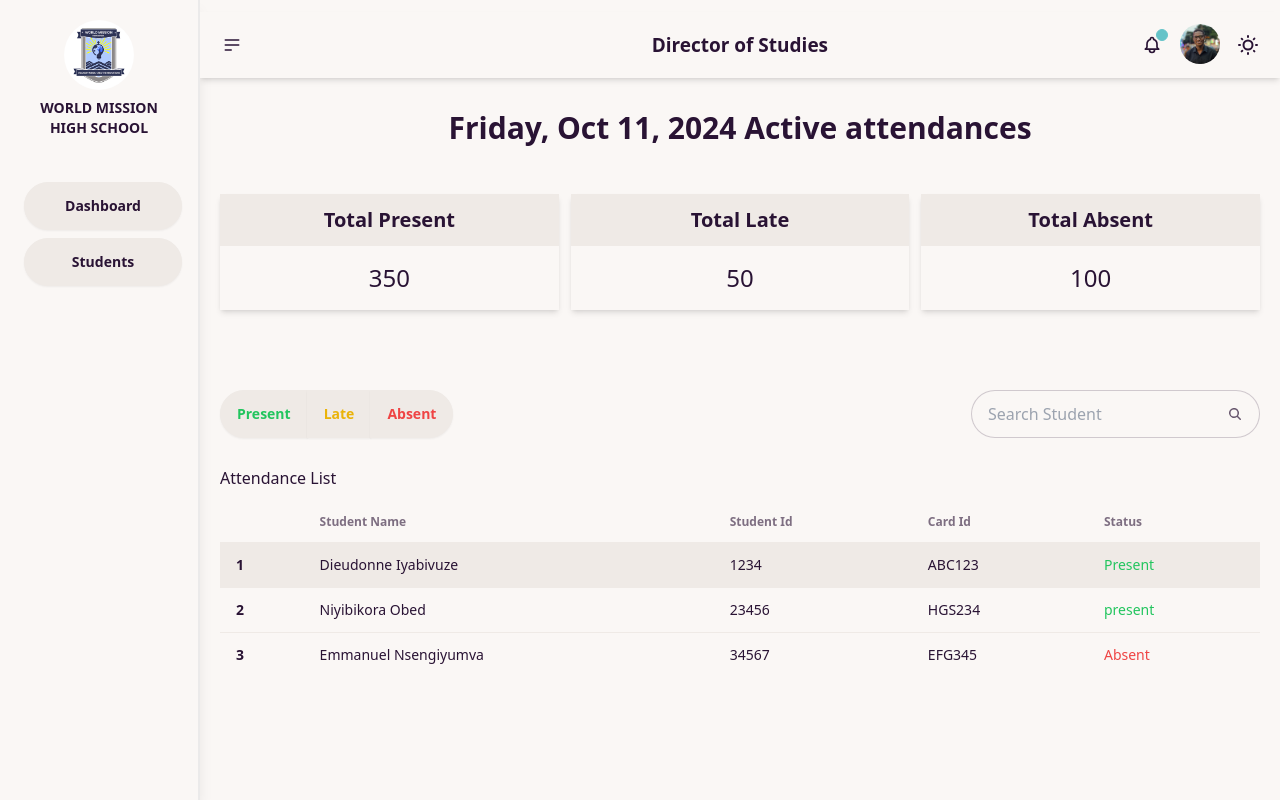
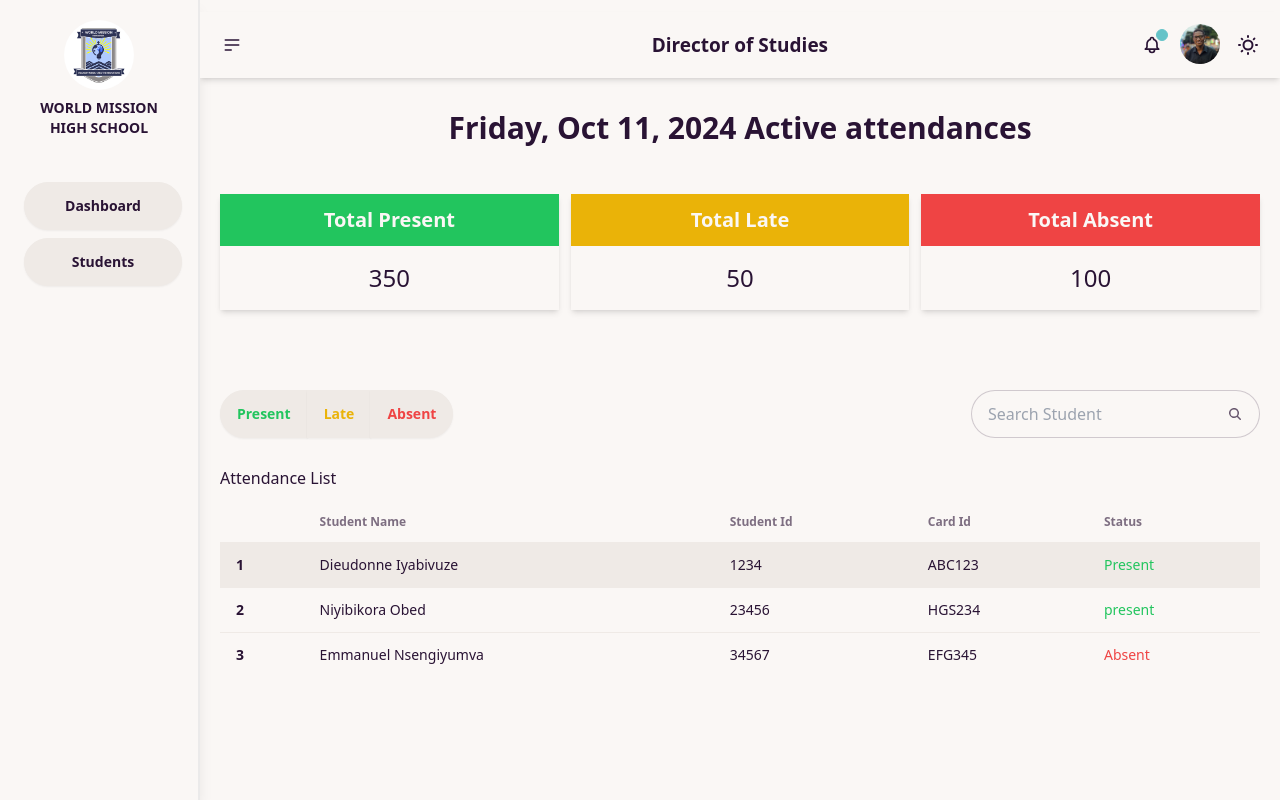
Before and after one commit to Iyabivuz-e/ClassTap, a Next.js app: page /director-of-study/dashboard in a window 1280 px wide. Built offline with nearby package versions, Linux system fonts and the light colour scheme.

Commit message:
updated statistics,  navbar, notification by changing the color of the present, absent, and late students on the dashboard

```diff
--- a/src/app/components/activities/Statistics.tsx
+++ b/src/app/components/activities/Statistics.tsx
@@ -6,7 +6,7 @@ const Statistics = () => {
   return (
     <div className="flex justify-center items-center gap-3 mt-12 px-5 max-sm:flex-col">
       <div className="bg-base-100 w-full border-1 border-opacity-5 shadow-md">
-        <h1 className="p-3 bg-base-200 text-center text-xl font-semibold">
+        <h1 className="p-3 bg-base-200 bg-green-500 text-base-100 text-center text-xl font-semibold">
           Total Present
         </h1>
         <div className="p-4 text-center">
@@ -15,7 +15,7 @@ const Statistics = () => {
       </div>
       {/* Late */}
       <div className="bg-base-100 w-full border-1 border-opacity-15 shadow-md">
-        <h1 className="p-3 bg-base-200 text-center text-xl font-semibold">
+        <h1 className="p-3 bg-base-200 bg-yellow-500 text-base-100 text-center text-xl font-semibold">
           Total Late
         </h1>
         <div className="p-4 text-center">
@@ -24,7 +24,7 @@ const Statistics = () => {
       </div>
       {/* Absent */}
       <div className="bg-base-100 w-full border-1 border-opacity-15 shadow-md">
-        <h1 className="p-3 bg-base-200 text-center text-xl font-semibold">
+        <h1 className="p-3 bg-base-200  bg-red-500 text-base-100 text-center text-xl font-semibold">
           Total Absent
         </h1>
         <div className="p-4 text-center">
--- a/src/app/components/dashboard/bars/Navbar.tsx
+++ b/src/app/components/dashboard/bars/Navbar.tsx
@@ -28,7 +28,7 @@ const Navbar = ({ handleToggle }: NavBarProp) => {
   };
 
   return (
-    <div className="navbar bg-base-100 sticky top-0 left-0">
+    <div className="navbar bg-base-100 sticky top-0 ">
       <div className="navbar-start">
         <div className="dropdown" onClick={handleToggle}>
           <div tabIndex={0} role="button" className="btn btn-ghost btn-circle">
--- a/src/app/components/dashboard/bars/Notifications.tsx
+++ b/src/app/components/dashboard/bars/Notifications.tsx
@@ -11,7 +11,7 @@ const Notifications = ({ notification }: NavBarProp) => {
     <div
       className={`${
         notification ? "opacity-100 " : "opacity-0"
-      } rounded-md flex transition-all flex-col duration-400 bg-base-200 shadow-md h-[550px] w-[400px] max-sm:w-full absolute top-[70px] max-sm:right-0 right-3 px-2
+      } rounded-md flex transition-all flex-col duration-400 bg-base-200 shadow-md h-[550px] w-[400px] max-sm:w-full absolute top-[70px] max-sm:right-0 right-3 px-2 overflow-hidden
       `}
     >
       <div className="flex justify-between gap-2 items-center w-full py-4">
```
